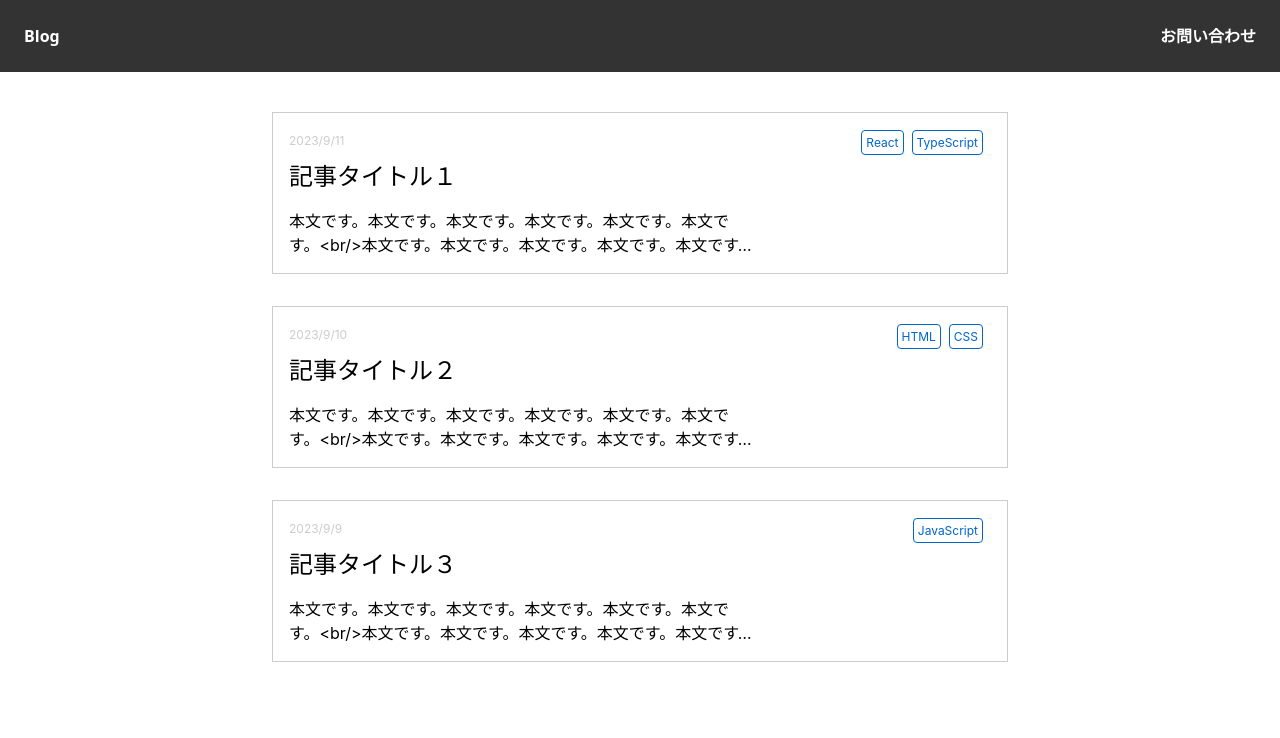
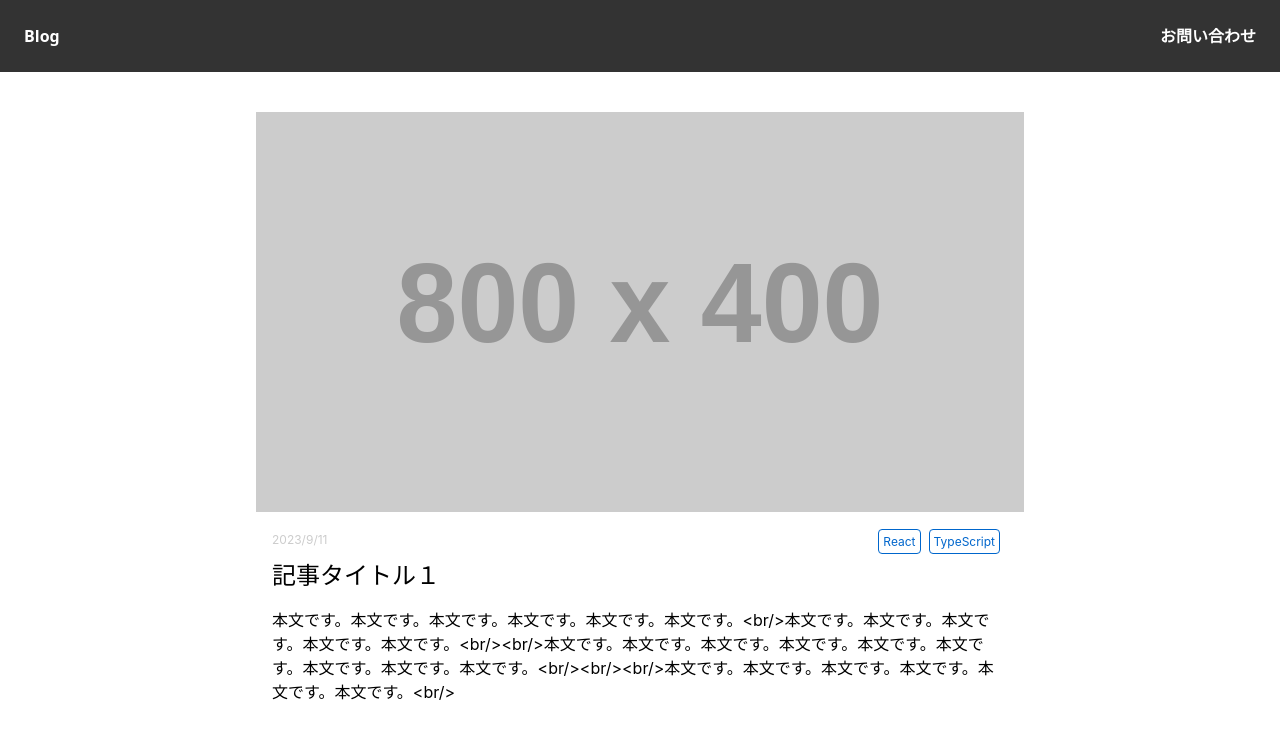
Before and after one commit to k7d0112/repeat-tesaapp, a React (Create React App) app: page /BlogDetail/1 in a window 1280 px wide. Shown: the top 738 px of the page. Built offline with nearby package versions, Linux system fonts and the light colour scheme.

Commit message:
課題2実装

```diff
--- a/package.json
+++ b/package.json
@@ -8,6 +8,7 @@
     "@testing-library/user-event": "^13.5.0",
     "react": "^18.3.1",
     "react-dom": "^18.3.1",
+    "react-router-dom": "^6.24.1",
     "react-scripts": "5.0.1",
     "web-vitals": "^2.1.4"
   },
--- a/src/App.js
+++ b/src/App.js
@@ -1,12 +1,18 @@
+import { Routes, Route } from 'react-router-dom';
 import Header from './Header';
-import Blog from './Blog';
+import BlogList from './Blog';
+import BlogDetailShow from './BlogDetail';
 import './App.css';
 
 function App() {
   return (
     <>
       <Header />
-      <Blog />
+      <Routes>
+        <Route path='/' element={<BlogList />} />
+        <Route path='/BlogDetail/:id' element={<BlogDetailShow />} />
+        {/* <Route path='/Contact' element={<Contact />} /> */}
+      </Routes>
     </>
   );
 }
--- a/src/Blog.js
+++ b/src/Blog.js
@@ -1,3 +1,4 @@
+import { Link } from 'react-router-dom';
 import {posts} from './data/posts';
 
 function Blog() {
@@ -20,7 +21,7 @@ function Blog() {
       {posts.map((post)=>{
         return(
           <li className='mb-8' key={post.id}>
-            <a href=''>
+            <Link to={`/BlogDetail/${post.id}`}>
               <div className='p-4 border border-solid border-[#ccc]'>
                 <div className='flex justify-between items-center'>
                   <time className='text-[#ccc] text-xs' dateTime={formatDateHyphen(post.createdAt)}>{formatDateSlash(post.createdAt)}</time>
@@ -33,7 +34,7 @@ function Blog() {
                     {post.content}
                 </p>
               </div>
-            </a>
+            </Link>
           </li>
         );
       })}
--- a/src/BlogDetail.js
+++ b/src/BlogDetail.js
@@ -0,0 +1,52 @@
+import React from 'react';
+import { useParams } from 'react-router-dom';
+import { posts } from './data/posts';
+
+function BlogDetail () {
+  const formatDateHyphen = (dateString) => {
+    const date = new Date(dateString);
+    const year = date.getFullYear();
+    const month = date.getMonth() + 1;
+    const day = date.getDate();
+    return `${year}-${month}-${day}`;
+  }
+  const formatDateSlash = (dateString) => {
+    const date = new Date(dateString);
+    const year = date.getFullYear();
+    const month = date.getMonth() + 1;
+    const day = date.getDate();
+    return `${year}/${month}/${day}`;
+  }
+
+  const {id} = useParams();
+  const article = posts.find(post=>post.id === parseInt(id));
+  if(!article){
+    return <div>記事が見つかりませんでした。</div>
+  }
+
+  return (
+    <div>
+      <img src={article.thumbnailUrl} className='w-full h-[25rem] bg-slate-300' />
+      <div className='p-4'>
+        <div className='flex justify-between items-center'>
+          <time class='text-xs text-[#ccc]' dateTime={formatDateHyphen(article.createdAt)}>{formatDateSlash(article.createdAt)}</time>
+          <div>
+            {article.categories.map((category,index)=><span className='text-xs text-[#0066cc] border border-solid border-[#0066cc] p-1 rounded mr-2' key={index}>{category}</span>)}
+          </div>
+        </div>
+        <h2 class='text-2xl mt-2 mb-4'>{article.title}</h2>
+        <p>
+          {article.content}
+        </p>
+      </div>
+    </div>
+  );
+}
+
+export default function BlogDetailShow () {
+  return (
+    <div className='mt-10 mx-auto w-[50rem] px-4'>
+      <BlogDetail />
+    </div>
+  );
+}
--- a/src/Header.js
+++ b/src/Header.js
@@ -1,8 +1,10 @@
+import { Link } from 'react-router-dom';
+
 export default function Header (){
     return (
       <header className='p-6 bg-[#333] flex justify-between  items-center'>
         <h1>
-          <a href='' className='font-sans text-white font-bold'>Blog</a>
+          <Link to='/' className='font-sans text-white font-bold'>Blog</Link>
         </h1>
         <a href='' className='font-sans text-white font-bold'>お問い合わせ</a>
       </header>
--- a/src/index.js
+++ b/src/index.js
@@ -1,5 +1,6 @@
 import React from 'react';
 import ReactDOM from 'react-dom/client';
+import { BrowserRouter } from 'react-router-dom';
 import './index.css';
 import App from './App';
 import reportWebVitals from './reportWebVitals';
@@ -7,7 +8,9 @@ import reportWebVitals from './reportWebVitals';
 const root = ReactDOM.createRoot(document.getElementById('root'));
 root.render(
   <React.StrictMode>
-    <App />
+    <BrowserRouter>
+      <App />
+    </BrowserRouter>
   </React.StrictMode>
 );
 
```
Also changed, not shown: 1 other file (tests, documents, lock files or other folders).
